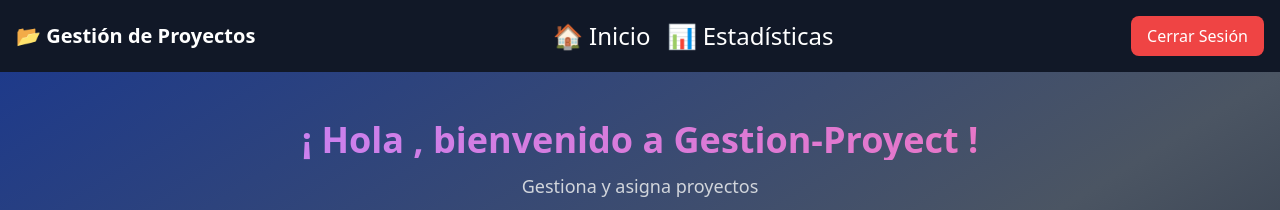
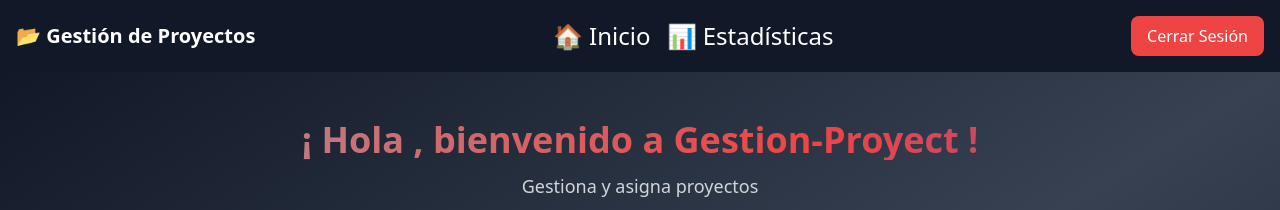
Before and after one commit to AndyM2023/dw-andy, a React (Create React App) app in the folder client/: page /home in a window 1280 px wide. Shown: the top 210 px of the page. Built offline with nearby package versions, Linux system fonts and the light colour scheme; no server answers; sample sign-in values are in the browser's storage.

Commit message:
cambios en diseño

```diff
--- a/client/src/pages/Home.js
+++ b/client/src/pages/Home.js
@@ -126,11 +126,11 @@ const Home = () => {
   };
 
   return (
-    <div className="bg-gradient-to-br from-blue-900 via-gray-600 to-gray-900 min-h-screen text-white">
+    <div className="bg-gradient-to-br from-gray-900 via-gray-700 to-gray-900 min-h-screen text-white">
       <div className="max-w-7xl mx-auto p-4">
         <div className="text-center my-8">
           <h1 className="text-4xl font-bold mb-3
-            bg-gradient-to-r from-blue-400 via-purple-400 to-pink-400
+            bg-gradient-to-r from-gray-400 via-red-500 to-blue-600
             bg-clip-text text-transparent animate-gradient">
             ¡ Hola {username}, bienvenido a Gestion-Proyect !
           </h1>
--- a/client/src/styles/tailwind.css
+++ b/client/src/styles/tailwind.css
@@ -8,6 +8,7 @@
   .btn-primary {
     @apply bg-blue-500 hover:bg-blue-600;
   }
+
   .btn-danger {
     @apply bg-red-500 hover:bg-red-600;
   }
@@ -47,6 +48,6 @@
 }
 
 .animate-gradient {
-  background-size: 200% 200%;
-  animation: gradient-animation 1s infinite alternate;
+  background-size: 150% 200%;
+  animation: gradient-animation 2s infinite alternate;
 }
```
Also changed, not shown: 1 other file (tests, documents, lock files or other folders).
